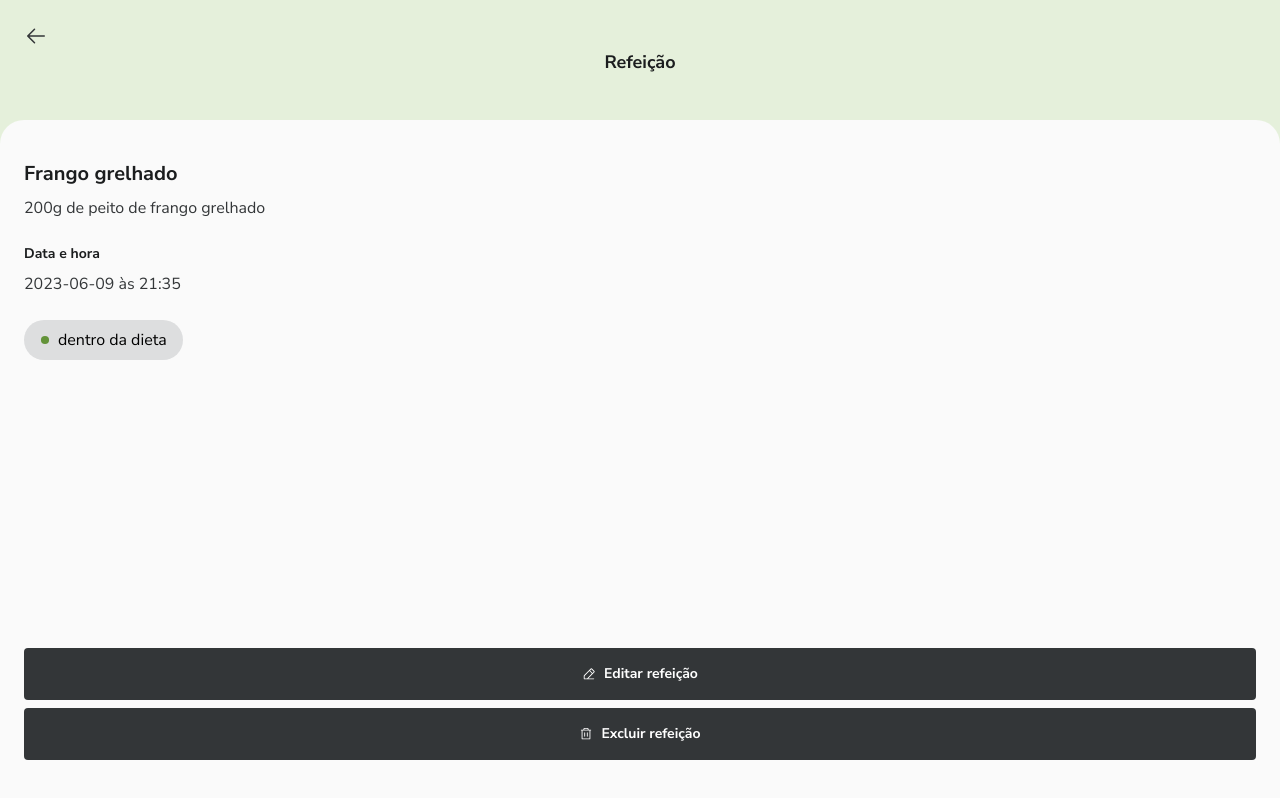
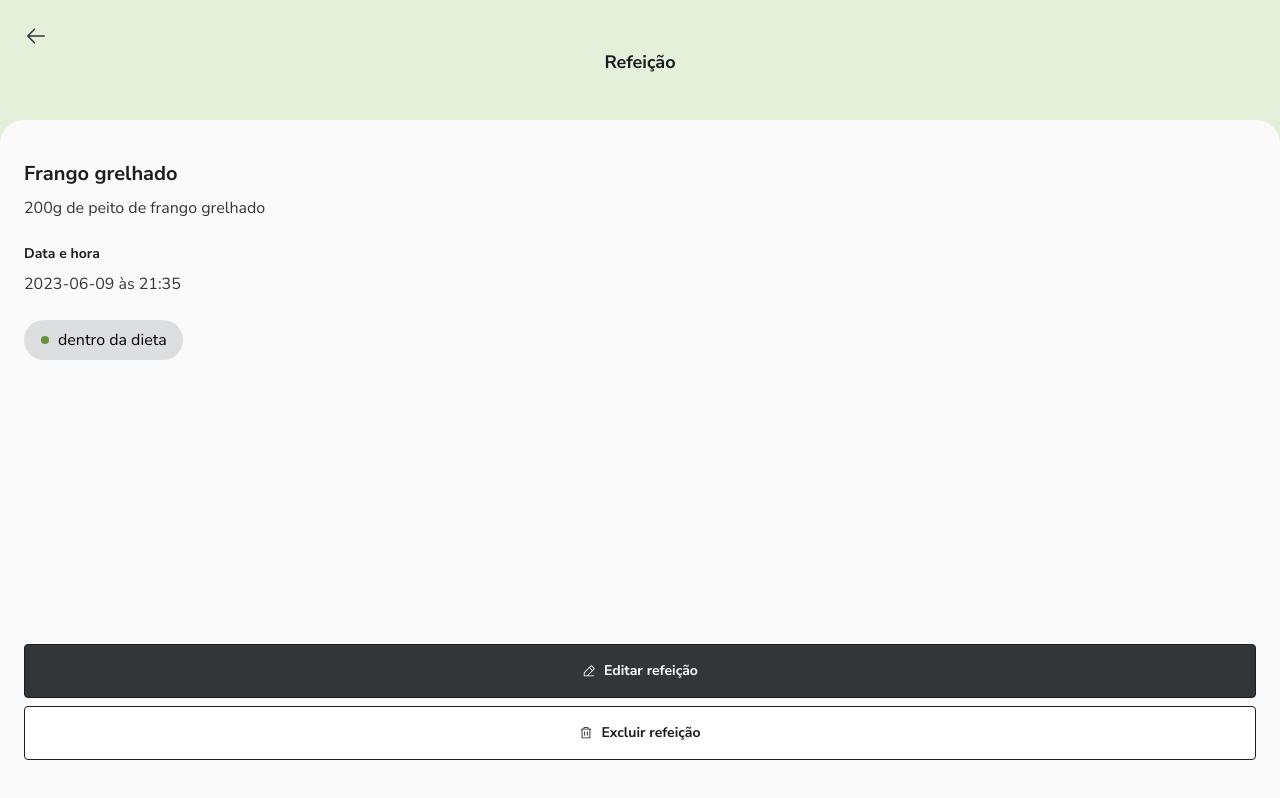
Before and after one commit to EduardoNGomes/Daily_Diet_Front-end, a React (Vite) app: page / in a window 1280 px wide. Built offline with nearby package versions, Linux system fonts and the light colour scheme.

Commit message:
feature:Create Page Detail

```diff
--- a/src/components/Button.tsx
+++ b/src/components/Button.tsx
@@ -3,14 +3,24 @@ interface ButtonProps {
   title: string
   Icon?: Icon
   onClick: () => void
+  color?: 'black' | 'white'
 }
 
-export const Button = ({ title, Icon, onClick }: ButtonProps) => {
+export const Button = ({
+  title,
+  Icon,
+  onClick,
+  color = 'black',
+}: ButtonProps) => {
   return (
     <button
       onClick={onClick}
       type="button"
-      className="flex items-center gap-2 bg-gray-2 text-white py-4 px-6 w-full justify-center rounded hover:bg-gray-1 text-sm font-bold"
+      className={`flex w-full items-center justify-center gap-2 rounded  border border-gray-1  px-6 py-4 text-sm font-bold ${
+        color === 'black'
+          ? 'bg-gray-2  text-white hover:bg-gray-1'
+          : 'bg-white text-gray-1 hover:bg-gray-5'
+      }`}
     >
       {Icon && <Icon />}
       <p>{title}</p>
--- a/src/pages/Details.tsx
+++ b/src/pages/Details.tsx
@@ -61,6 +61,7 @@ export const Details = () => {
               title="Excluir refeição"
               onClick={handleClick}
               Icon={Trash}
+              color="white"
             />
           </Dialog.Trigger>
           <Dialog.Portal>
@@ -71,7 +72,11 @@ export const Details = () => {
               </Dialog.Title>
               <div className="flex gap-2">
                 <Dialog.Close asChild>
-                  <Button onClick={handleClick} title="Cancelar" />
+                  <Button
+                    onClick={handleClick}
+                    title="Cancelar"
+                    color="white"
+                  />
                 </Dialog.Close>
                 <Button onClick={handleClick} title="Sim, exluir" />
               </div>
```
